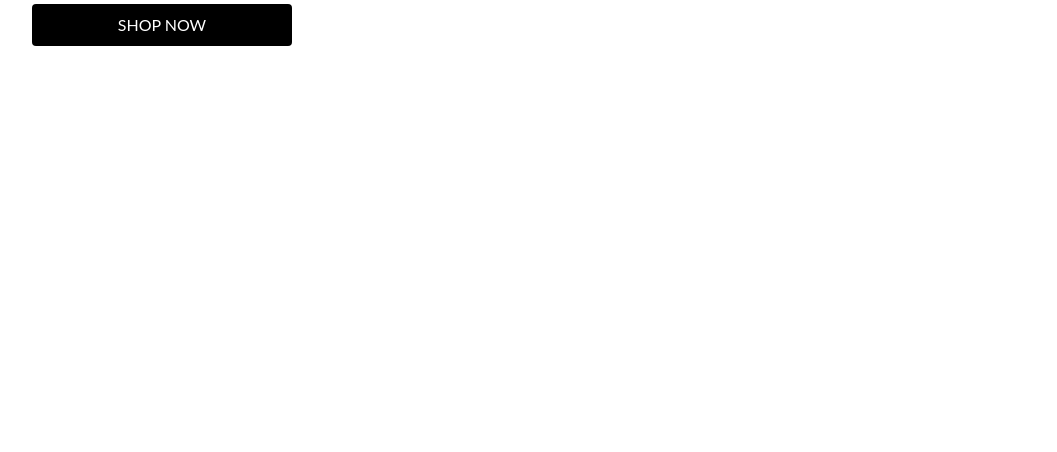
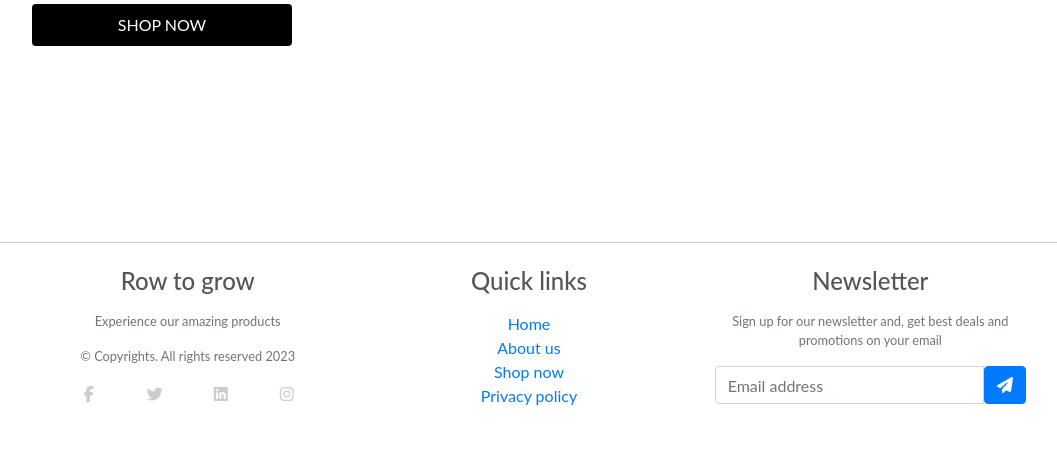
Before and after one commit to tmarkec/row_to_grow, a Django app: page / in a window 1280 px wide. Shown: the part 558-1010 px from the top of the page, without its empty margins (111-1168 px from the left). Before the commit the page ends 604 px from the top, so only its background shows below. Run offline with Django 3.2, Linux system fonts and the light colour scheme; some libraries are stand-ins or nearby versions.

Commit message:
add footer and basic styling

```diff
--- a/static/css/base.css
+++ b/static/css/base.css
@@ -56,7 +56,28 @@ body {
 .border-black {
     border: 1px solid black !important;
 }
+/* ---------------------------------Footer */
+.main-footer {
+    border-top: solid 1px #ccc;
+}
+.social_footer_ul {
+    list-style-type: none;
+    display: flex;
+    flex-direction: row;
+    justify-content: center;
+    align-items: center;
+  }
 
+  .social_footer_ul li a {
+    color: #ccc;
+
+    padding: 8px;
+  }
+  .social_footer_ul li i {
+    width: 50px;
+    height: 50px;
+    text-align: center;
+  }
 /* -------------------------------- Media Queries */
 
 /* Slightly larger container on xl screens */
--- a/templates/base.html
+++ b/templates/base.html
@@ -147,6 +147,45 @@
     {% block postloadjs %}
     {% endblock %}
 
+    <footer class="w-100 flex-shrink-0 main-footer">
+        <div class="container pt-4">
+            <div class="row text-center">
+                <div class="col-lg-4 col-md-6">
+                    <h4 class="mb-3">Row to grow</h4>
+                    <p class="small text-muted">Experience our amazing products</p>
+                    <p class="small text-muted mb-0">&copy; Copyrights. All rights reserved 2023</p>
+                    <ul class="social_footer_ul my-3 p-0">
+                      <li><a href=""><i class="fab fa-facebook-f"></i></a></li>
+                      <li><a href=""><i class="fab fa-twitter p-0"></i></a></li>
+                      <li><a href=""><i class="fab fa-linkedin p-0"></i></a></li>
+                      <li><a href=""><i class="fab fa-instagram p-0"></i></a></li>
+                      </ul>
+                </div>
 
+                    <hr>
+
+                <div class="col-lg-4 col-md-6">
+                    <h4 class="mb-3">Quick links</h4>
+                    <ul class="list-unstyled text-muted">
+                        <li><a href="#">Home</a></li>
+                        <li><a href="#">About us</a></li>
+                        <li><a href="#">Shop now</a></li>
+                        <li><a href="#">Privacy policy</a></li>
+                    </ul>
+                </div>
+                <hr class=".d-none .d-sm-block .d-md-none">
+                <div class="col-lg-4 col-md-12">
+                    <h4 class="mb-3">Newsletter</h4>
+                    <p class="small text-muted">Sign up for our newsletter and, get best deals and promotions on your email</p>
+                    <form action="#">
+                        <div class="input-group mb-3">
+                            <input class="form-control" type="text" placeholder="Email address" aria-label="Recipient's username" aria-describedby="button-addon2">
+                            <button class="btn btn-primary" id="button-addon2" type="button"><i class="fas fa-paper-plane"></i></button>
+                        </div>
+                    </form>
+                </div>
+            </div>
+        </div>
+    </footer>
   </body>
 </html>
```
